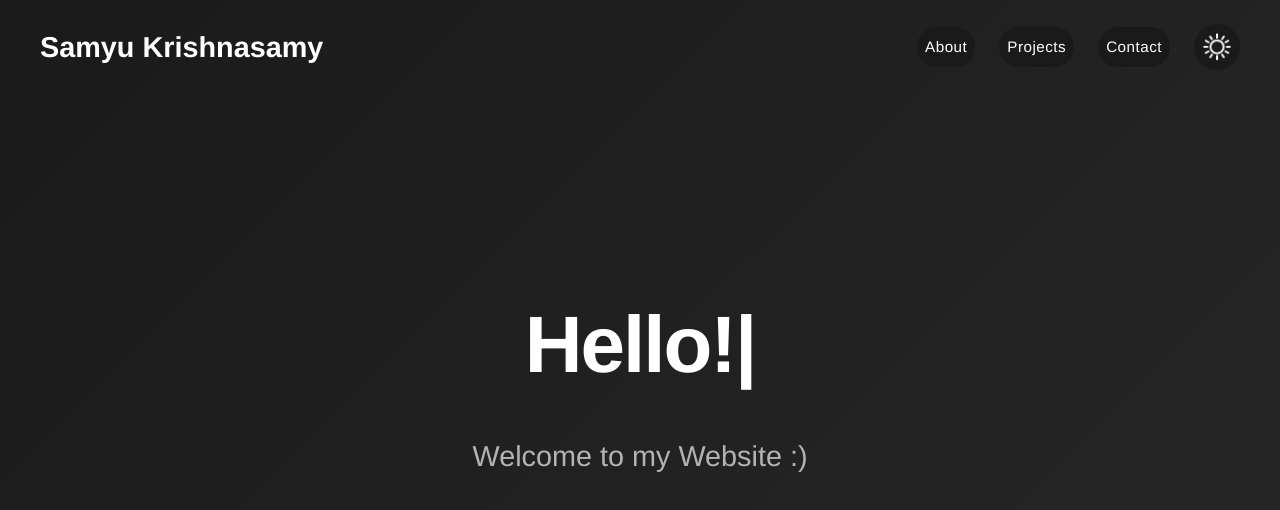
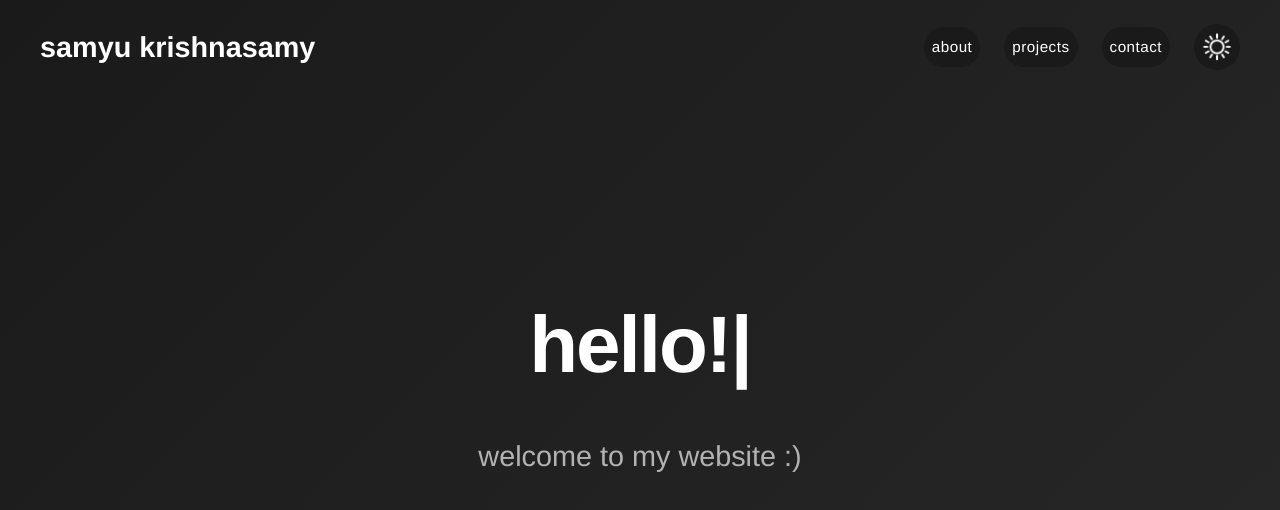
Before and after one commit to samyukrishnasamy/samyukrishnasamy.github.io, a React (Create React App) app: page / in a window 1280 px wide. Shown: the top 510 px of the page. Built offline with nearby package versions, Linux system fonts and the light colour scheme; the HTML template or start-up script is replaced by a standard one.

Commit message:
made the text lowercase because that is more my vibe

```diff
--- a/src/components/About.js
+++ b/src/components/About.js
@@ -3,17 +3,17 @@ import React from 'react';
 const About = () => {
   return (
     <section id="about">
-      <h2>About Me</h2>
+      <h2>about me</h2>
       <div className="about-content-wrapper">
         <img src="assets/headshot.jpeg" alt="Samyu Krishnasamy" className="about-profile-pic" />
         <div className="about-main-text">
           <p>
-            I am a rising senior at the University of Virginia studying Computer Science and Data Science.
+            i am a rising senior at the university of virginia studying computer science and data science.
           </p>
         </div>
         <div className="about-buttons">
-          <a href="/assets/resume.pdf" target="_blank" rel="noopener noreferrer" className="nav-button">Resume</a>
-          <a href="/assets/transcript.pdf" target="_blank" rel="noopener noreferrer" className="nav-button">Transcript</a>
+          <a href="/assets/resume.pdf" target="_blank" rel="noopener noreferrer" className="nav-button">resume</a>
+          <a href="/assets/transcript.pdf" target="_blank" rel="noopener noreferrer" className="nav-button">transcript</a>
         </div>
       </div>
     </section>
--- a/src/components/Contact.js
+++ b/src/components/Contact.js
@@ -3,27 +3,27 @@ import React from 'react';
 const Contact = () => {
   return (
     <section id="contact">
-      <h2>Contact Me</h2>
-      <h4>Feel free to reach out to me!</h4>
+      <h2>contact me</h2>
+      <h4>feel free to reach out to me!</h4>
       <div className="contact-info">
         <div className="social-links">
           <div className="contact-item">
             <a href="mailto:samyukrishnasamy@gmail.com">
               <img src="/assets/email.png" alt="Email" />
             </a>
-            <p>Email</p>
+            <p>email</p>
           </div>
           <div className="contact-item">
             <a href="https://linkedin.com/in/samyu-krishnasamy/" target="_blank" rel="noopener noreferrer">
               <img src="/assets/linkedin.png" alt="LinkedIn" />
             </a>
-            <p>LinkedIn</p>
+            <p>linkedin</p>
           </div>
           <div className="contact-item">
             <a href="https://github.com/samyukrishnasamy" target="_blank" rel="noopener noreferrer">
               <img src="/assets/github.png" alt="GitHub" />
             </a>
-            <p>GitHub</p>
+            <p>github</p>
           </div>
         </div>
       </div>
--- a/src/components/Home.js
+++ b/src/components/Home.js
@@ -2,7 +2,7 @@ import React, { useState, useEffect } from 'react';
 
 const Home = () => {
   const [text, setText] = useState('');
-  const fullText = "Hello!";
+  const fullText = "hello!";
   const [currentIndex, setCurrentIndex] = useState(0);
 
   useEffect(() => {
@@ -26,7 +26,7 @@ const Home = () => {
   return (
     <section id="home">
       <h1>{text}<span className="cursor">|</span></h1>
-      <p>Welcome to my Website :)</p>
+      <p>welcome to my website :)</p>
     </section>
   );
 };
--- a/src/components/Navbar.js
+++ b/src/components/Navbar.js
@@ -16,11 +16,11 @@ const Navbar = () => {
 
   return (
     <nav className={sticky ? 'sticky' : ''}>
-      <div className="nav-name">Samyu Krishnasamy</div>
+      <div className="nav-name">samyu krishnasamy</div>
       <div className="nav-container">
-        <a href="#about" className="nav-button">About</a>
-        <a href="#projects" className="nav-button">Projects</a>
-        <a href="#contact" className="nav-button">Contact</a>
+        <a href="#about" className="nav-button">about</a>
+        <a href="#projects" className="nav-button">projects</a>
+        <a href="#contact" className="nav-button">contact</a>
         <button onClick={toggleTheme} className="nav-button theme-toggle">
           <img src={theme === 'dark' ? '/assets/lightmode.png' : '/assets/darkmode.png'} alt="Toggle Theme" />
         </button>
--- a/src/components/Projects.js
+++ b/src/components/Projects.js
@@ -4,33 +4,33 @@ const Projects = () => {
   const projects = [
     {
       id: 1,
-      title: "Project",
-      description: "Coming Soon!",
+      title: "project",
+      description: "coming soon!",
       link: "#"
     },
     {
       id: 2,
-      title: "Project",
-      description: "Coming Soon!",
+      title: "project",
+      description: "coming soon!",
       link: "#"
     },
     {
       id: 3,
-      title: "Project",
-      description: "Coming Soon!",
+      title: "project",
+      description: "coming soon!",
       link: "#"
     }
   ];
 
   return (
     <section id="projects">
-      <h2>My Projects</h2>
+      <h2>my projects</h2>
       <div className="projects-grid">
         {projects.map(project => (
           <div key={project.id} className="project-card">
             <h3>{project.title}</h3>
             <p>{project.description}</p>
-            <a href={project.link} className="project-link">View Project</a>
+            <a href={project.link} className="project-link">view project</a>
           </div>
         ))}
       </div>
```
